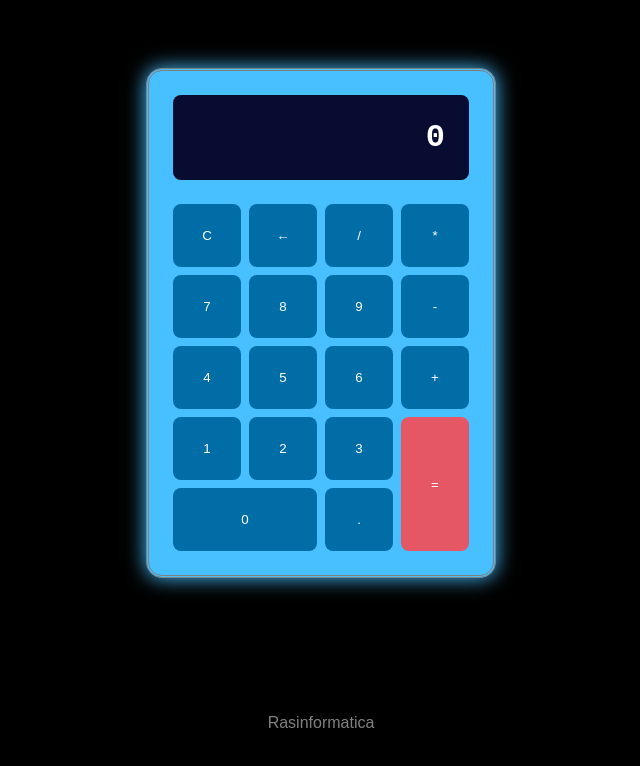
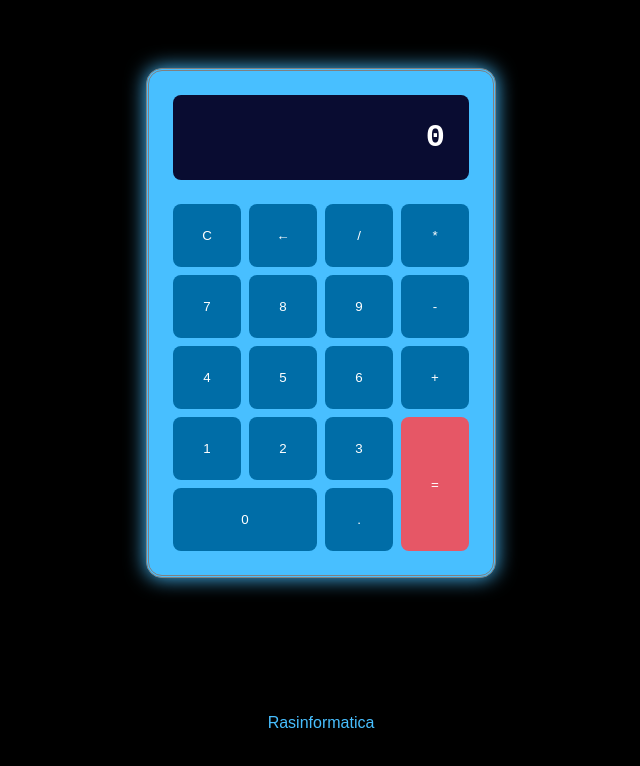
Before and after one commit to professor-rafael/Calculadora, a plain HTML site: page index.html in a window 1280 px wide. Shown: the whole page, without its empty margins (319-959 px from the left). Drawn offline with Linux system fonts and the light colour scheme.

Commit message:
Update style.css

```diff
--- a/style.css
+++ b/style.css
@@ -69,6 +69,6 @@ body {
 }
 
 footer{
-    color: gray;
+    color: #48BFFF;
     font-family: fantasy;
 }
```
